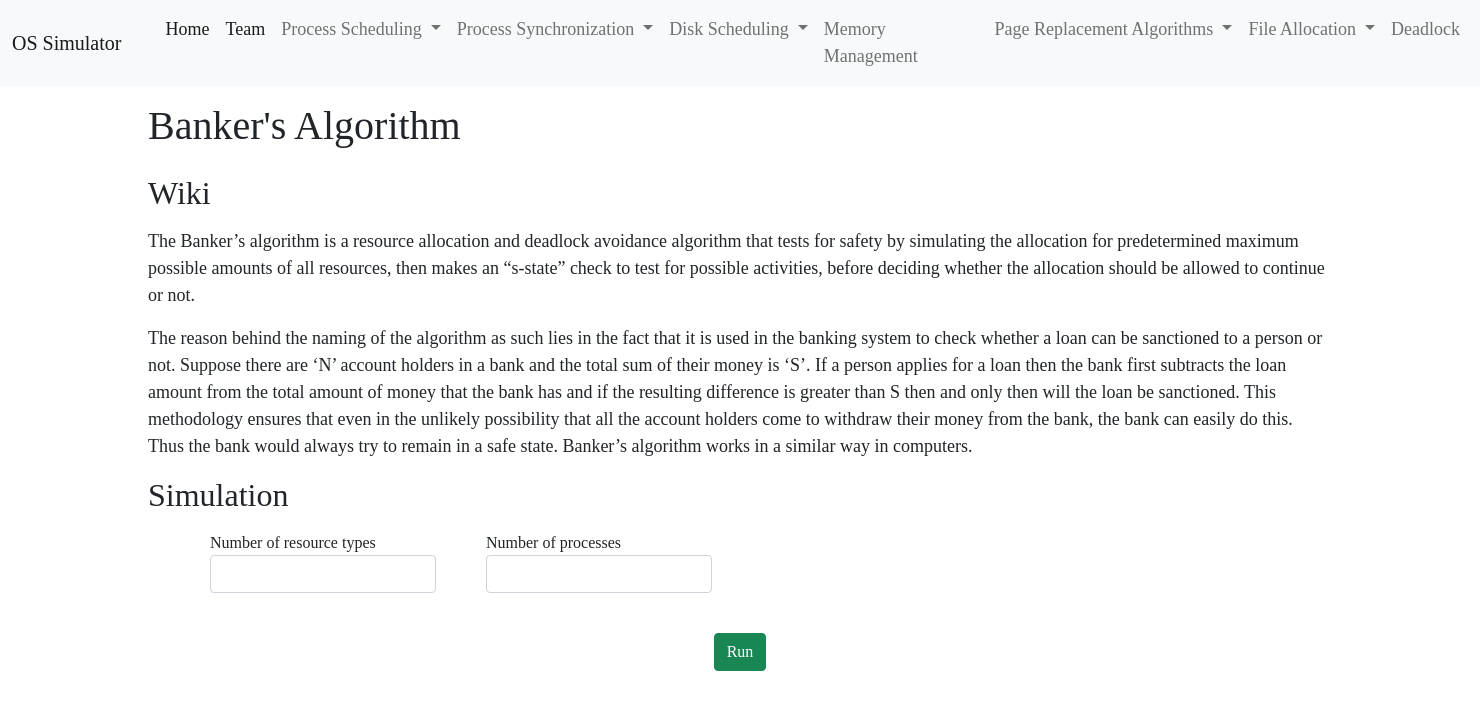
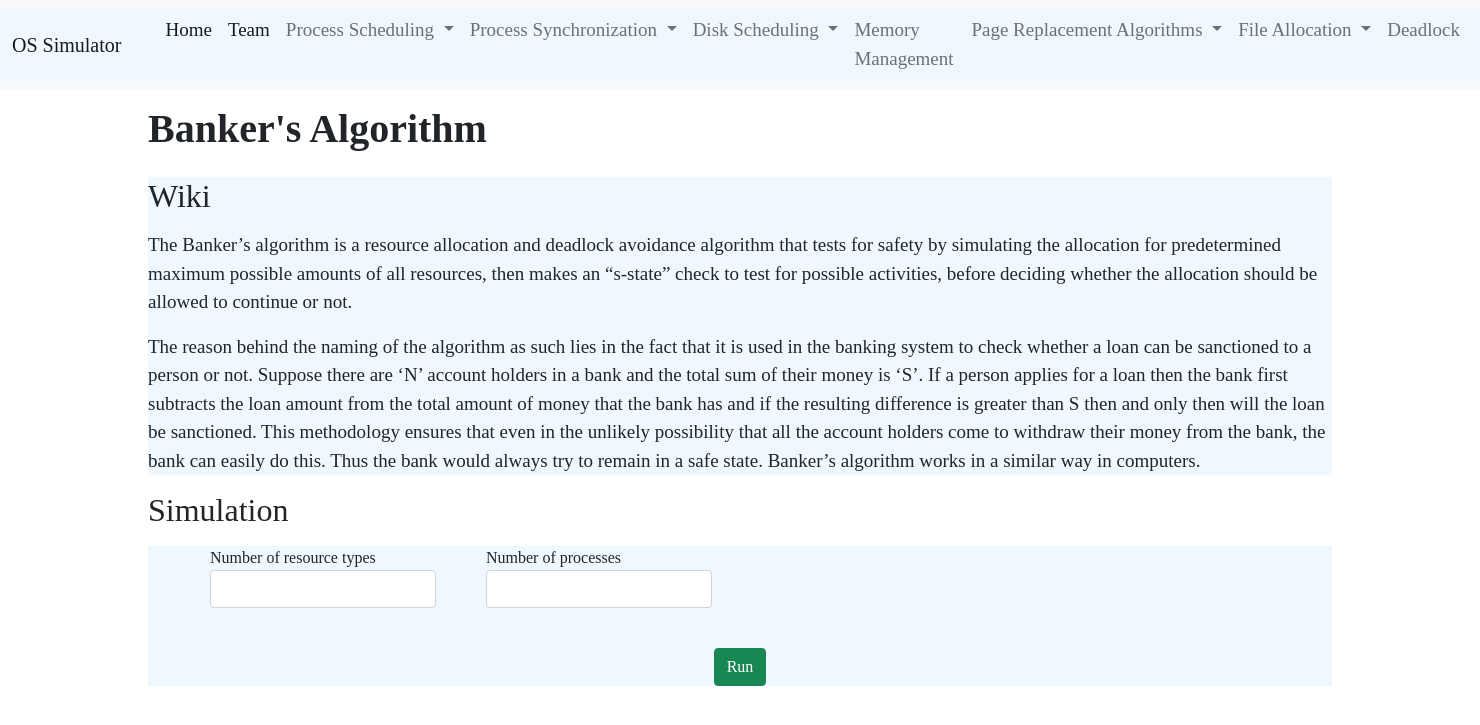
Before and after one commit to SyedFarhan0210/lab_os, a Flask app: page /deadlock/bankers/ in a window 1480 px wide. Shown: the top 725 px of the page. Run offline with Flask 2, Linux system fonts and the light colour scheme.

Commit message:
first coommmit

```diff
--- a/app/static/css/main.css
+++ b/app/static/css/main.css
@@ -25,12 +25,13 @@ img {
 p,
 li,
 dd {
-  font-size: 18px;
+  font-size: 19px;
 }
 
 /* Index */
 @import url('https://fonts.googleapis.com/css2?family=Poppins:ital,wght@0,100;0,200;0,300;0,400;0,500;0,600;0,700;0,800;0,900;1,100;1,200;1,300;1,400;1,500;1,600;1,700;1,800;1,900&family=Raleway:ital@1&display=swap');
 @import url('https://fonts.googleapis.com/css2?family=Alfa+Slab+One&display=swap');
+@import url('https://fonts.googleapis.com/css2?family=Pixelify+Sans:wght@400..700&display=swap');
 * {
   padding: 0;
   margin: 0;
@@ -38,7 +39,7 @@ dd {
   font-family: 'Poppins';
 }
 .outer-div {
-  background-color:  #151719;
+  background-color: white;
   display: flex;
   justify-content: center;
   align-items: center;
@@ -50,10 +51,10 @@ dd {
   font-size: 120px;
 }
 .waviy span {
-  font-family: 'Alfa Slab One';
+  font-family: Pixelify Sans;
   position: relative;
   display: inline-block;
-  color: #fff;
+  color:black;
   text-transform: uppercase;
   animation: waviy 1s infinite;
   animation-delay: calc(.1s * var(--i));
@@ -79,6 +80,7 @@ span.brand-logo {
   height: 100px;
   position: relative;
   border: 1px solid black;
+  background-color:aliceblue;
 }
 
 .block {
@@ -126,3 +128,28 @@ button#start {
   font-weight: lighter;
   background-color: var(--light-blue);
 }
+
+.nav-item a:hover{
+  color: rgb(12, 6, 6); /* Brightened or different color on hover */
+  font-weight:bolder;
+
+}
+
+.nav-item a
+  {
+  transition: color 0.5s ease, font-weight 0.5s ease;
+}
+
+.container-fluid{
+  background-color:aliceblue;
+}
+.container{
+  height:100%;
+  width:100%;
+  background-color: aliceblue;
+}
+
+.description{
+
+background-color:aliceblue;
+}
--- a/app/templates/deadlock/bankers.html
+++ b/app/templates/deadlock/bankers.html
@@ -9,8 +9,9 @@ Deadlock - Banker's Algorithm
 {% endblock %}
 
 {% block body %}
-<h1>Banker's Algorithm</h1>
-<section>
+<div class="page">
+<h1 style="font-weight:bolder;">Banker's Algorithm</h1>
+<section class="description">
 	<h2>Wiki</h2>
 	<p>The Banker’s algorithm is a resource allocation and deadlock avoidance algorithm that tests for safety by simulating
 	the allocation for predetermined maximum possible amounts of all resources, then makes an “s-state” check to test
@@ -58,4 +59,5 @@ Deadlock - Banker's Algorithm
 		</div>
 	</div>
 </section>
+</div>
 {% endblock %}
--- a/app/templates/team.html
+++ b/app/templates/team.html
@@ -17,8 +17,8 @@
                 <td>221CS252</td>
             </tr>
             <tr>
-                <td>Md Rakib Hasan</td>
-                <td>201CS132</td>
+                <td>Syed Farhan</td>
+                <td>221CS254</td>
             </tr>
             <tr>
                 <td>Mehul Todi</td>
```
